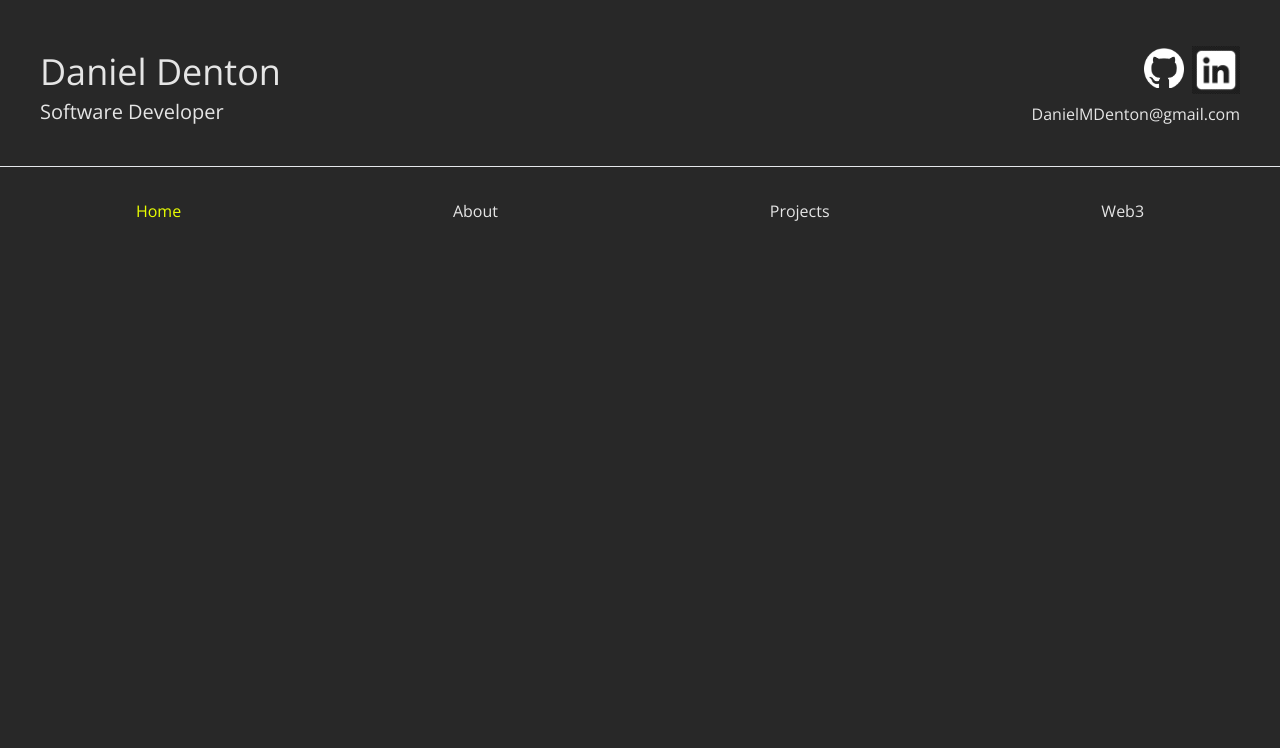
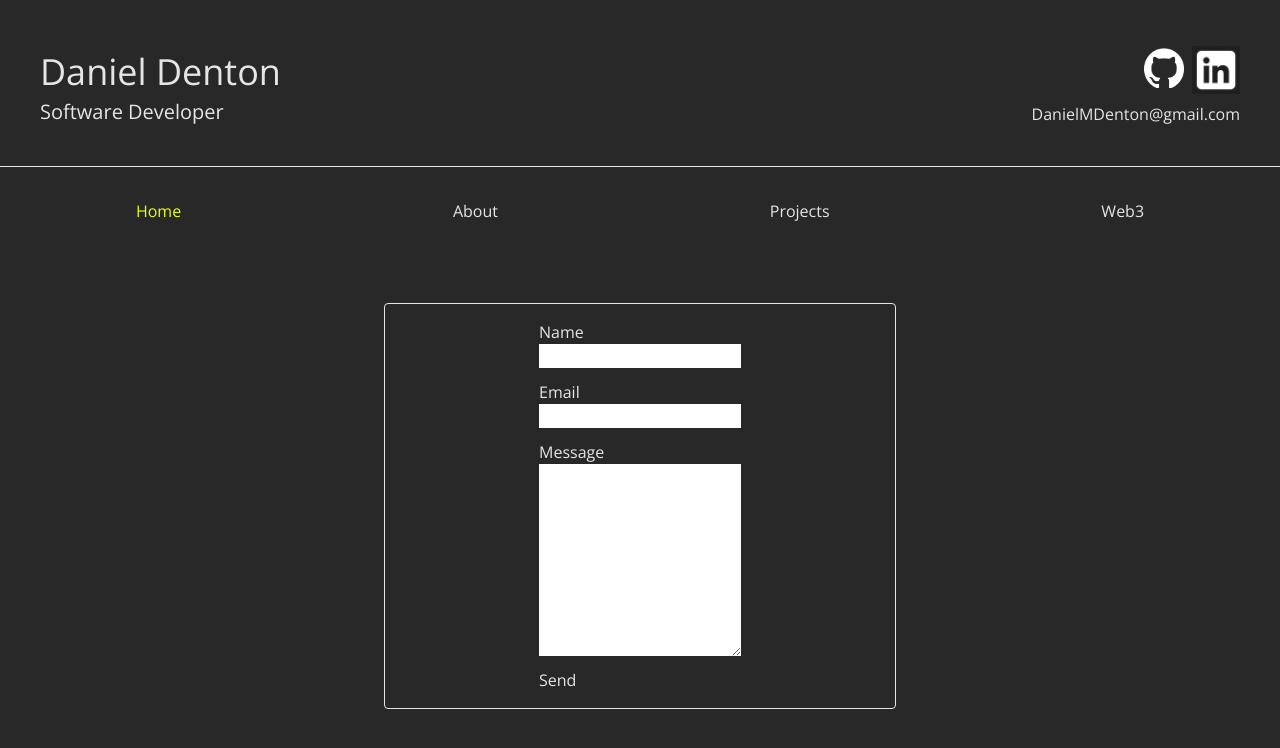
Before and after one commit to danieldenton/next-portfolio, a Next.js app: page / in a window 1280 px wide. Shown: the top 748 px of the page. Built offline with nearby package versions, Linux system fonts and the light colour scheme.

Commit message:
form styling underway

```diff
--- a/src/app/page.tsx
+++ b/src/app/page.tsx
@@ -2,6 +2,6 @@ import ContactForm from "./ui/contact-form";
 
 export default function Home() {
   return (
-    <div></div>
+    <ContactForm />
   );
 }
--- a/src/app/ui/contact-form.tsx
+++ b/src/app/ui/contact-form.tsx
@@ -1,19 +1,27 @@
-import React, { useRef, useState } from "react";
+"use client";
+import React, { useState } from "react";
 import emailjs from "@emailjs/browser";
 import Card from "react-bootstrap/Card";
 import Form from "react-bootstrap/Form";
 import Button from "react-bootstrap/Button";
 
 export default function ContactForm() {
+  const [message, setMessage] = useState("");
+  const [name, setName] = useState("");
+  const [email, setEmail] = useState("");
   const [messageSent, setMessageSent] = useState(false);
-  const form = useRef<HTMLFormElement>();
 
-  const sendEmail = (e: HTMLFormElement) => {
+  const sendEmail = (e: any) => {
     e.preventDefault();
     emailjs
-      .sendForm("service_rj9lbxe", "template_5tdcrwf", form.current, {
-        publicKey: "tkNcmbiASi0TUZpR7",
-      })
+      .sendForm(
+        "service_rj9lbxe",
+        "template_5tdcrwf",
+        `name: ${name}, email: ${email}, message: ${message}`,
+        {
+          publicKey: "tkNcmbiASi0TUZpR7",
+        }
+      )
       .then(
         () => {
           setMessageSent(true);
@@ -26,66 +34,49 @@ export default function ContactForm() {
   };
 
   return (
-    <Card
-      style={{
-        width: "500px",
-        height: "480px",
-        backgroundColor: "black",
-        border: "solid 3px white",
-        borderRadius: "10px",
-      }}
-      className="mx-auto px-4"
-    >
+    <Card className=" flex justify-center align-center mx-auto border border-white p-4 rounded p-20 mt-20 w-2/5">
       {messageSent ? (
-        <div
-          variant="success"
-          style={{
-            width: "500px",
-            height: "480px",
-          }}
-        >
-          <p style={{ fontSize: "30px", marginTop: '190px' }}>Message Sent!</p>
+        <div>
+          <p>Message Sent!</p>
         </div>
       ) : (
-        <Form
-          onSubmit={sendEmail}
-          ref={form}
-          style={{ maxWidth: "450px", margin: "50px auto" }}
-        >
-          <Form.Group
-            className="mb-3"
-            style={{ marginBottom: "10px" }}
-            controlId="exampleForm.ControlInput1"
-          >
-            <Form.Label style={{ fontWeight: "bold" }}>Name</Form.Label>
-            <Form.Control type="text" name="name" className="input" />
+        <Form onSubmit={sendEmail} className="">
+          <Form.Group className="mb-3 flex flex-col" controlId="exampleForm.ControlInput1">
+            <Form.Label>Name</Form.Label>
+            <Form.Control
+              type="text"
+              name="name"
+              className=""
+              onChange={(e) => {
+                setName(e.target.value);
+              }}
+            />
           </Form.Group>
 
           <Form.Group
-            className="mb-3"
-            style={{ marginBottom: "10px" }}
+            className="mb-3 flex flex-col"
             controlId="exampleForm.ControlInput1"
           >
-            <Form.Label style={{ fontWeight: "bold", marginBottom: "7px" }}>
+            <Form.Label>
               Email
             </Form.Label>
-            <Form.Control type="email" name="email" className="input" />
+            <Form.Control
+              type="email"
+              name="email"
+              className=""
+              onChange={(e) => setEmail(e.target.value)}
+            />
           </Form.Group>
 
-          <Form.Group
-            className="mb-3"
-            style={{ marginBottom: "10px" }}
-            controlId="exampleForm.ControlTextarea1"
-          >
-            <Form.Label style={{ fontWeight: "bold", marginBottom: "7px" }}>
-              Message
-            </Form.Label>
+          <Form.Group className="mb-3 flex flex-col" controlId="exampleForm.ControlTextarea1">
+            <Form.Label>Message</Form.Label>
             <Form.Control
               type="text"
               name="message"
               as="textarea"
               rows={8}
-              className="message-input"
+              className=""
+              onChange={(e) => setMessage(e.target.value)}
             />
           </Form.Group>
 
@@ -96,4 +87,4 @@ export default function ContactForm() {
       )}
     </Card>
   );
-};
+}
```
